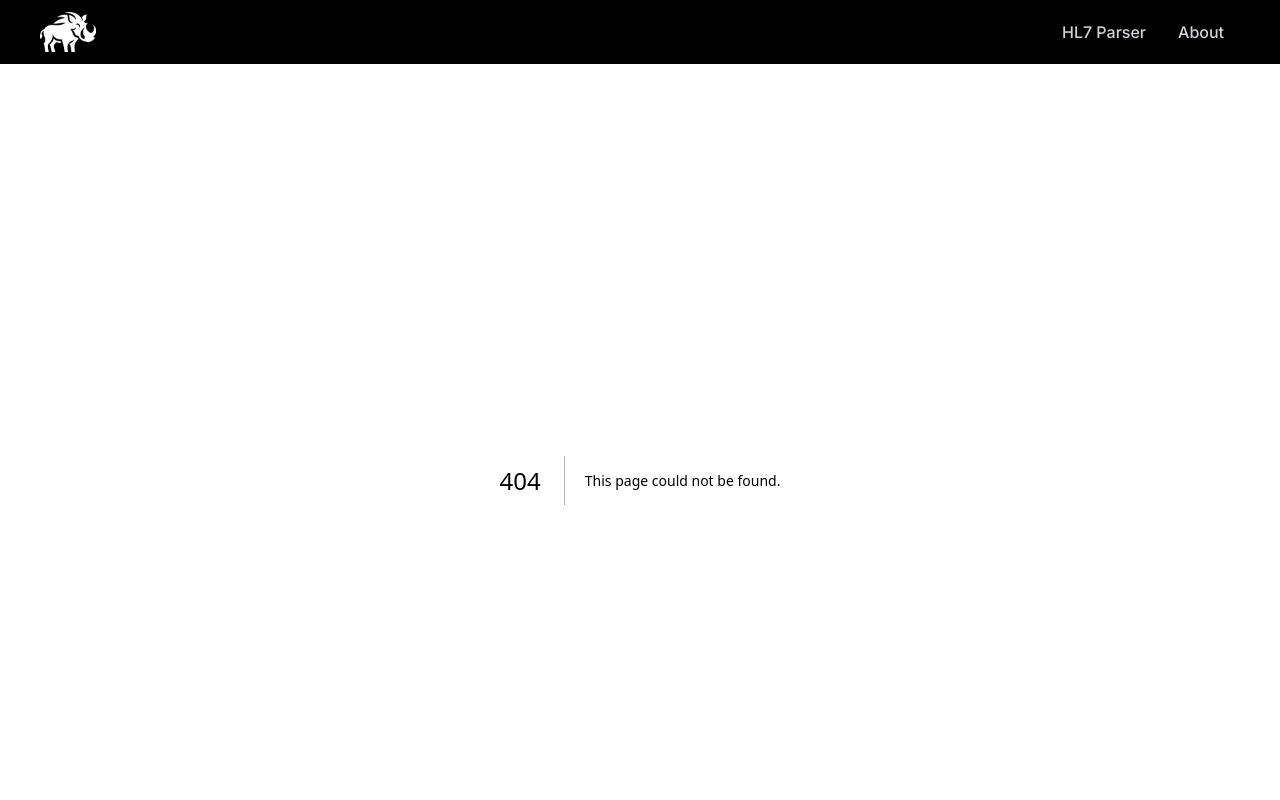
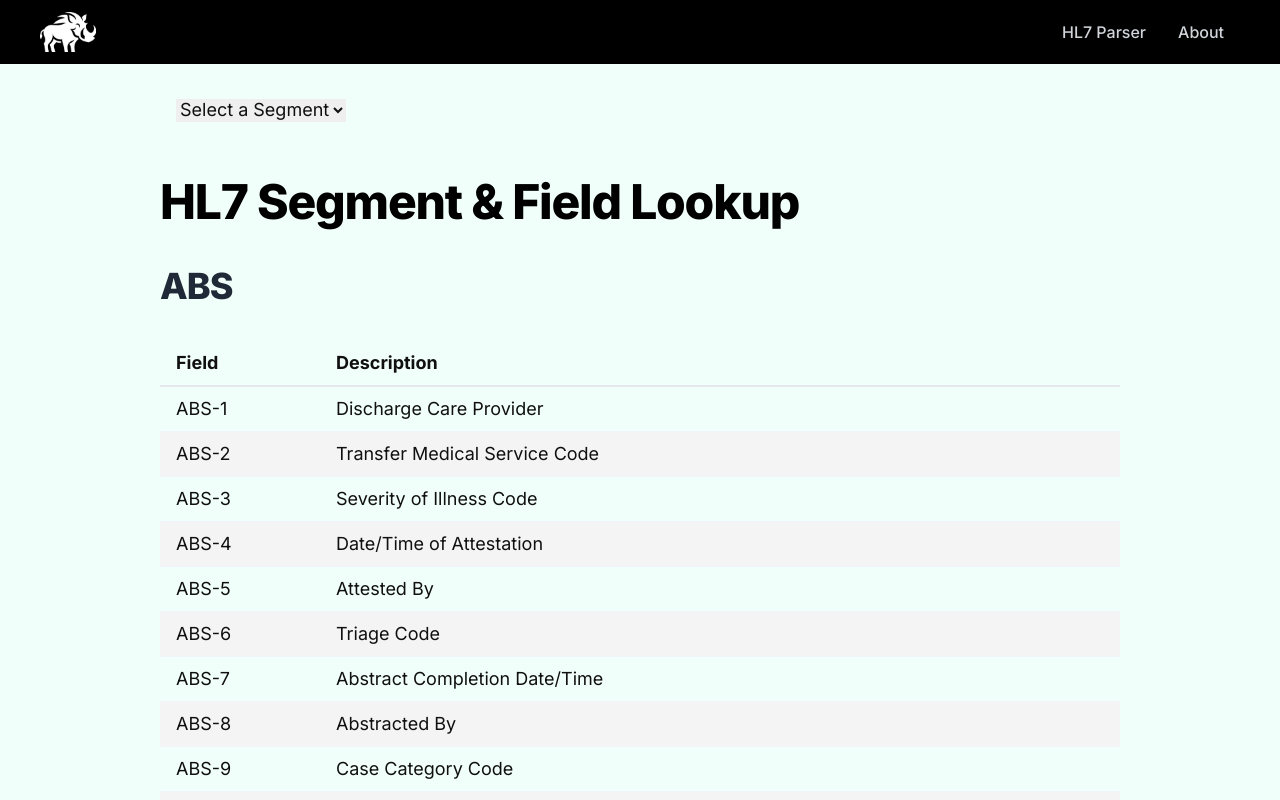
Before and after one commit to kyleholgate/parse-hog-next, a Next.js app: page /hl7/lookup in a window 1280 px wide. Before the commit this address had no page. Shown: the top 800 px of the page. Built offline with nearby package versions, Linux system fonts and the light colour scheme.

Commit message:
sticky segment lookup WIP

```diff
--- a/app/components/ui/Heading.tsx
+++ b/app/components/ui/Heading.tsx
@@ -1,7 +1,7 @@
 import React from 'react';
 
 // where children is the text or React element to be displayed
-const Heading = ({ level, children }) => {
+const Heading = ({ level, children, id }) => {
     const baseStyle = "font-extrabold text-black tracking-tight leading-tight my-8";
     let HeadingTag = `h${level}`;
 
@@ -23,8 +23,13 @@ const Heading = ({ level, children }) => {
             HeadingTag = `h2`;
             additionalStyle = "text-4xl text-gray-800";
     }
+    const attributes = {
+        className: `${baseStyle} ${additionalStyle}`,
+        ...(id && { id }) // Add the id attribute if provided
+    };
 
-    return React.createElement(HeadingTag, { className: `${baseStyle} ${additionalStyle}` }, children);
+    return React.createElement(HeadingTag, attributes, children);
+
 };
 
 export default Heading;
--- /dev/null
+++ b/app/hl7/lookup/SegmentDropdown.tsx
@@ -0,0 +1,34 @@
+"use client";
+
+import { useState, useEffect } from 'react';
+import { hl7Fields } from "@/app/models/HL7Definitions";
+
+const SegmentDropdown = () => {
+    const [selectedSegment, setSelectedSegment] = useState('');
+
+    useEffect(() => {
+        if (selectedSegment) {
+            const element = document.getElementById(selectedSegment);
+            if (element) {
+                element.scrollIntoView({ behavior: 'smooth' });
+            }
+        }
+    }, [selectedSegment]);
+
+    const handleSelectChange = (e) => {
+        setSelectedSegment(e.target.value);
+    };
+
+    return (
+        <div className="sticky top-0 left-0 p-4 z-10">
+            <select onChange={handleSelectChange} value={selectedSegment}>
+                <option value="">Select a Segment</option>
+                {Object.keys(hl7Fields).map(segment => (
+                    <option key={segment} value={segment}>{segment}</option>
+                ))}
+            </select>
+        </div >
+    );
+};
+
+export default SegmentDropdown;
--- /dev/null
+++ b/app/hl7/lookup/page.tsx
@@ -0,0 +1,48 @@
+import Heading from "@/app/components/ui/Heading";
+import { hl7Fields } from "@/app/models/HL7Definitions";
+import SegmentDropdown from "@/app/hl7/lookup/SegmentDropdown";
+
+export const metadata = {
+    title: 'HL7 Segment & Field Lookup',
+    description: '',
+}
+
+export default function Page() {
+    const handleSelectChange = (e) => {
+        const selectedSegment = e.target.value;
+        if (selectedSegment) {
+            const element = document.getElementById(selectedSegment);
+            if (element) {
+                element.scrollIntoView({ behavior: 'smooth' });
+            }
+        }
+    };
+
+    return (
+        <div className="text-lg">
+            <SegmentDropdown />
+            <Heading level={1}>HL7 Segment & Field Lookup</Heading>
+            {Object.entries(hl7Fields).map(([segment, fields]) => (
+                <div key={segment}>
+                    <Heading level={2} id={segment}>{segment}</Heading>
+                    <table className="table-auto w-full">
+                        <thead>
+                            <tr>
+                                <th className="w-2/12 px-4 py-2 border-b-2 border-gray-200 text-start">Field</th>
+                                <th className="w-10/12 px-4 py-2 border-b-2 border-gray-200 text-start">Description</th>
+                            </tr>
+                        </thead>
+                        <tbody>
+                            {Object.entries(fields).map(([field, description]) => (
+                                <tr key={field} className="border-b border-slate-100 even:bg-zinc-100">
+                                    <td className="w-2/12 px-4 py-2">{segment}-{field}</td>
+                                    <td className="w-10/12 px-4 py-2">{description}</td>
+                                </tr>
+                            ))}
+                        </tbody>
+                    </table>
+                </div>
+            ))}
+        </div>
+    )
+}
```
